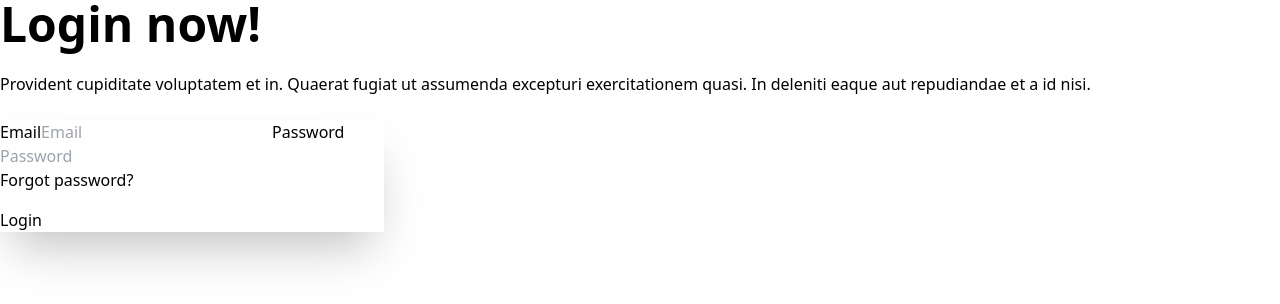
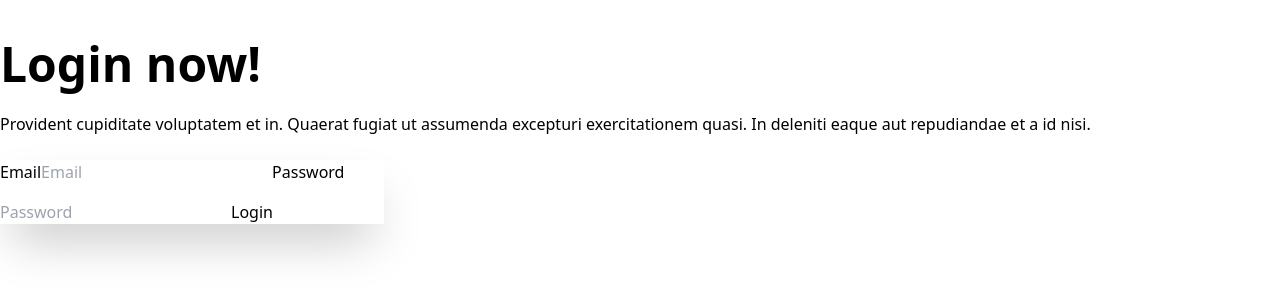
Before and after one commit to minajarifa/restaurant-client, a React (Vite) app: page /Login in a window 1280 px wide. Shown: the top 304 px of the page. Built offline with nearby package versions, Linux system fonts and the light colour scheme.

Commit message:
login page value sat

```diff
--- a/src/Pages/Login/login.jsx
+++ b/src/Pages/Login/login.jsx
@@ -1,7 +1,14 @@
 export default function Login() {
+  const handlesubmitLogin = (event) => {
+    event.preventDefault();
+    const form = event.target;
+    const email = form.email.value
+    const password = form.password.value
+    console.log(email,password);
+  };
   return (
-    <div className="hero bg-base-200 min-h-screen">
-      <div className="hero-content flex-col lg:flex-row-reverse">
+    <div className="hero bg-base-200 min-h-screen my-10">
+      <div className="hero-content flex-col md:flex-row-reverse">
         <div className="text-center lg:text-left">
           <h1 className="text-5xl font-bold">Login now!</h1>
           <p className="py-6">
@@ -10,19 +17,31 @@ export default function Login() {
             a id nisi.
           </p>
         </div>
-        <div className="card bg-base-100 w-full max-w-sm shrink-0 shadow-2xl">
-          <div className="card-body">
+        <div className="card bg-base-100 w-1/2 max-w-sm  shadow-2xl">
+          <form onSubmit={handlesubmitLogin} className="card-body">
             <fieldset className="fieldset">
               <label className="label">Email</label>
-              <input type="email" className="input" placeholder="Email" />
+              <input
+                name="email"
+                type="email"
+                className="input"
+                placeholder="Email"
+              />
               <label className="label">Password</label>
-              <input type="password" className="input" placeholder="Password" />
-              <div>
-                <a className="link link-hover">Forgot password?</a>
-              </div>
-              <button className="btn btn-neutral mt-4">Login</button>
+              <input
+                name="password"
+                type="password"
+                className="input"
+                placeholder="Password"
+              />
+              <input
+                className="btn btn-neutral mt-4"
+                type="submit"
+                value="Login"
+                id=""
+              />
             </fieldset>
-          </div>
+          </form>
         </div>
       </div>
     </div>
```
